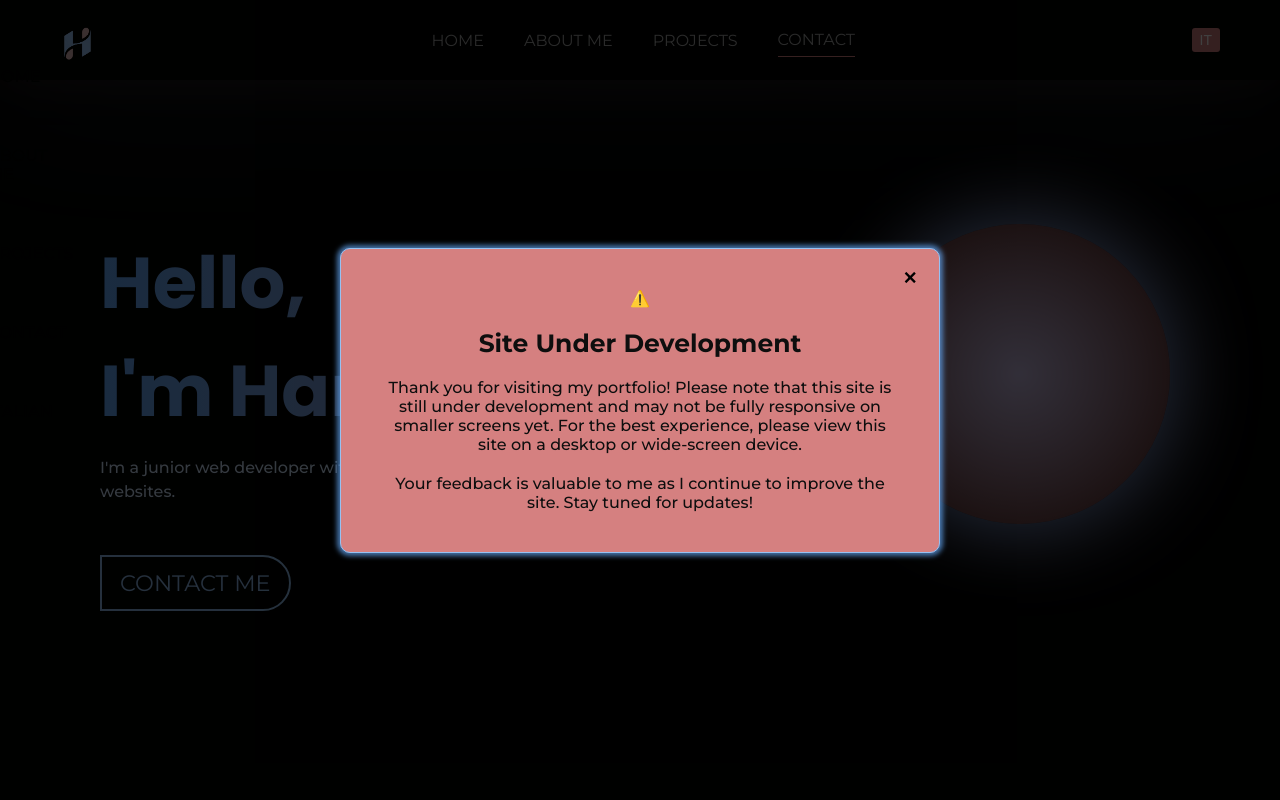
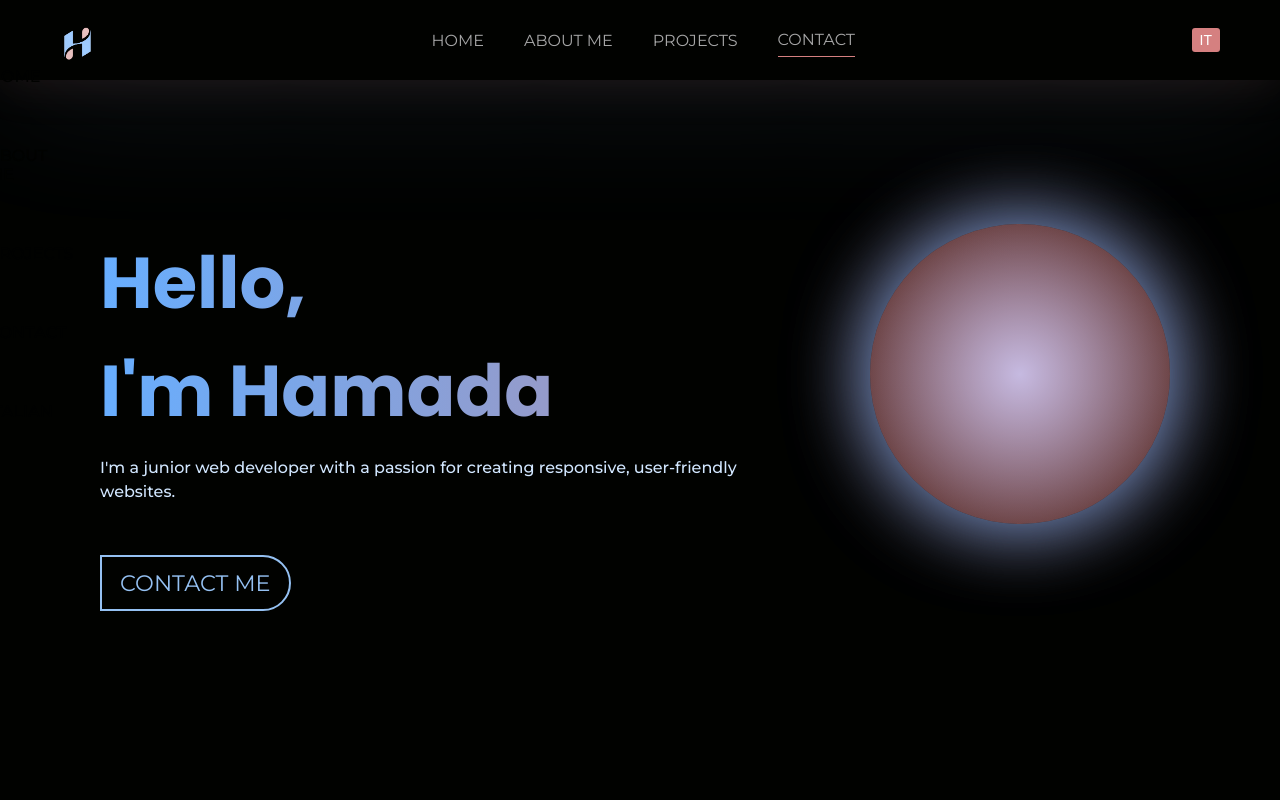
Before and after one commit to Hamada-AB/portfolio, a React (Vite) app: page / in a window 1280 px wide. Shown: the top 800 px of the page. Built offline with nearby package versions, Linux system fonts and the light colour scheme.

Commit message:
feat(App): only display the development modal when the screen width < 960 px

```diff
--- a/src/App.jsx
+++ b/src/App.jsx
@@ -10,6 +10,7 @@ import DevelopmentModal from "./components/DevelopmentModal";
 export default function App() {
   const [language, setLanguage] = useState("EN");
   const [winWidth, setWinWidth] = useState(window.innerWidth);
+  console.log(winWidth);
 
   function getWinWidth() {
     setWinWidth(window.innerWidth);
@@ -36,7 +37,7 @@ export default function App() {
 
   return (
     <>
-      <DevelopmentModal language={language} />
+      {winWidth < 960 && <DevelopmentModal language={language} />}
       <Header language={language} setLanguage={setLanguage} />
       <MainSection language={language} winWidth={winWidth} />
       <Footer />
```
